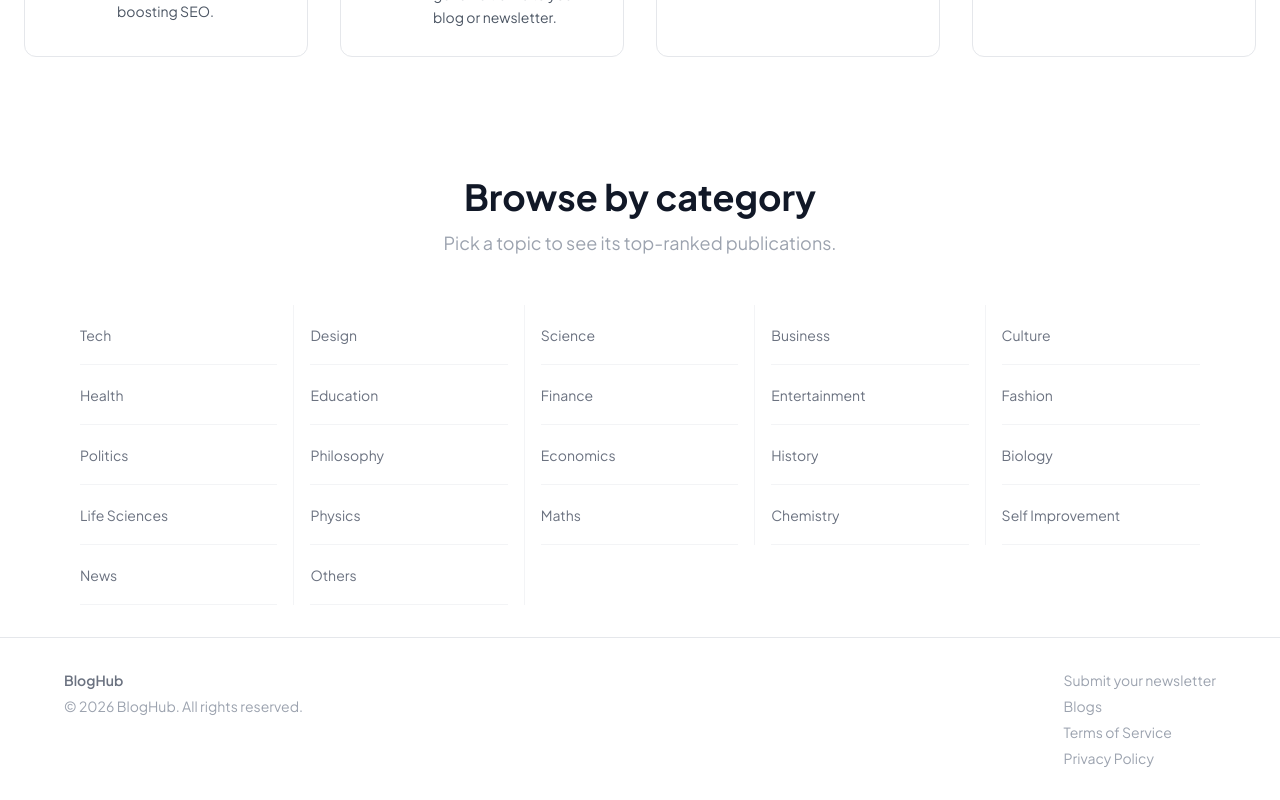
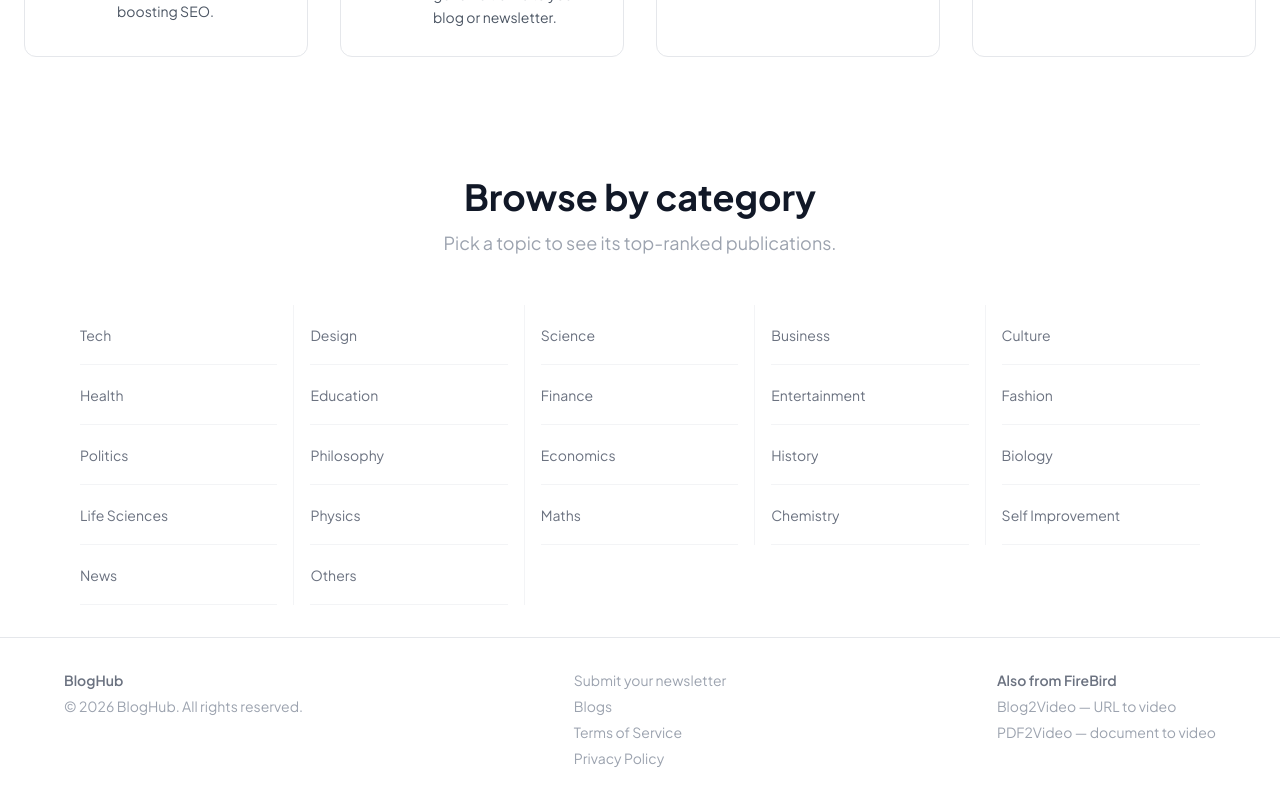
Before and after one commit to FireBird-Technologies/BlogHub, a React (Vite) app in the folder frontend/: page / in a window 1280 px wide. Shown: the part 1394-2194 px from the top of the page. Built offline with nearby package versions, Linux system fonts and the light colour scheme; no server answers.

Commit message:
adding free tools

```diff
--- a/frontend/src/components/landing/Footer.tsx
+++ b/frontend/src/components/landing/Footer.tsx
@@ -1,10 +1,11 @@
 import { Link } from "react-router-dom";
 import { LEGAL } from "../../constants/legal";
+import { blog2videoUrl, pdf2vidUrl } from "../../lib/blog2video";
 
 export default function Footer() {
   return (
     <footer className="border-t border-gray-200 py-8 px-4 bg-white">
-      <div className="max-w-6xl mx-auto flex flex-col sm:flex-row sm:items-start sm:justify-between gap-4 text-sm text-gray-400 w-full">
+      <div className="max-w-6xl mx-auto flex flex-col sm:flex-row sm:items-start sm:justify-between gap-6 text-sm text-gray-400 w-full">
         <div className="flex flex-col items-center sm:items-start gap-1.5 text-center sm:text-left">
           <span className="font-semibold text-gray-500">{LEGAL.siteName}</span>
           <span>
@@ -25,6 +26,21 @@ export default function Footer() {
             Privacy Policy
           </Link>
         </div>
+        {/* Reciprocal links to the two sibling properties. Both sites carry
+            BlogHub in their own footers; the UTM tags (see lib/blog2video.ts)
+            let each receiving domain attribute the referral. */}
+        <div className="flex flex-col items-center sm:items-start gap-1.5 text-center sm:text-left">
+          <span className="font-semibold text-gray-500">Also from FireBird</span>
+          <a
+            href={blog2videoUrl("footer")}
+            className="hover:text-gray-700 transition-colors"
+          >
+            Blog2Video — URL to video
+          </a>
+          <a href={pdf2vidUrl("footer")} className="hover:text-gray-700 transition-colors">
+            PDF2Video — document to video
+          </a>
+        </div>
       </div>
     </footer>
   );
--- a/frontend/src/lib/blog2video.ts
+++ b/frontend/src/lib/blog2video.ts
@@ -1,15 +1,30 @@
-// Central definition of the blog2video.app outbound URL with UTM tracking.
-// GA on blog2video.app reads these params under Acquisition -> Traffic acquisition.
-// Break down by utm_content ("navbar" | "detail_page" | "popup") to see which
-// BlogHub surface sent each visitor.
-const BASE_URL = "https://blog2video.app";
+// Central definition of the outbound URLs to the two sibling properties, with
+// UTM tracking. GA on the receiving domain reads these params under
+// Acquisition -> Traffic acquisition. Break down by utm_content ("navbar" |
+// "detail_page" | "popup" | "footer") to see which BlogHub surface sent each
+// visitor.
+//
+// blog2video.app takes a URL and returns a video; pdf2vid.com takes a document
+// and returns one. All three sites link to each other — see
+// ../../../blog2video/frontend/src/config/siblingSites.ts for the mirror of
+// this file.
+const BLOG2VIDEO_URL = "https://blog2video.app";
+const PDF2VID_URL = "https://pdf2vid.com";
 
-export function blog2videoUrl(content: string): string {
+function withUtm(base: string, campaign: string, content: string): string {
   const params = new URLSearchParams({
     utm_source: "bloghub",
     utm_medium: "referral",
-    utm_campaign: "blog2video",
+    utm_campaign: campaign,
     utm_content: content,
   });
-  return `${BASE_URL}?${params.toString()}`;
+  return `${base}?${params.toString()}`;
 }
+
+export function blog2videoUrl(content: string): string {
+  return withUtm(BLOG2VIDEO_URL, "blog2video", content);
+}
+
+export function pdf2vidUrl(content: string): string {
+  return withUtm(PDF2VID_URL, "pdf2vid", content);
+}
--- a/frontend/src/seo/schema.ts
+++ b/frontend/src/seo/schema.ts
@@ -14,6 +14,12 @@ import { SUBMIT_NEWSLETTER } from "../content/submitNewsletter";
 const absolute = (path: string) =>
   path.startsWith("http") ? path : `${siteUrl}${path.startsWith("/") ? "" : "/"}${path}`;
 
+// Sibling properties from the same organisation, declared so a search engine
+// resolves bloghub.app, blog2video.app, and pdf2vid.com to one entity rather
+// than three domains that happen to link to each other. The reciprocal links
+// live in each site's footer — see ../lib/blog2video.ts.
+const siblingSites = ["https://blog2video.app", "https://pdf2vid.com"];
+
 const publisher = {
   "@type": "Organization",
   name: organizationName,
@@ -21,6 +27,7 @@ const publisher = {
     "@type": "ImageObject",
     url: absolute(organizationLogo),
   },
+  sameAs: siblingSites,
 };
 
 /** Schema for the /blogs index page: @type Blog + breadcrumb. */
```
